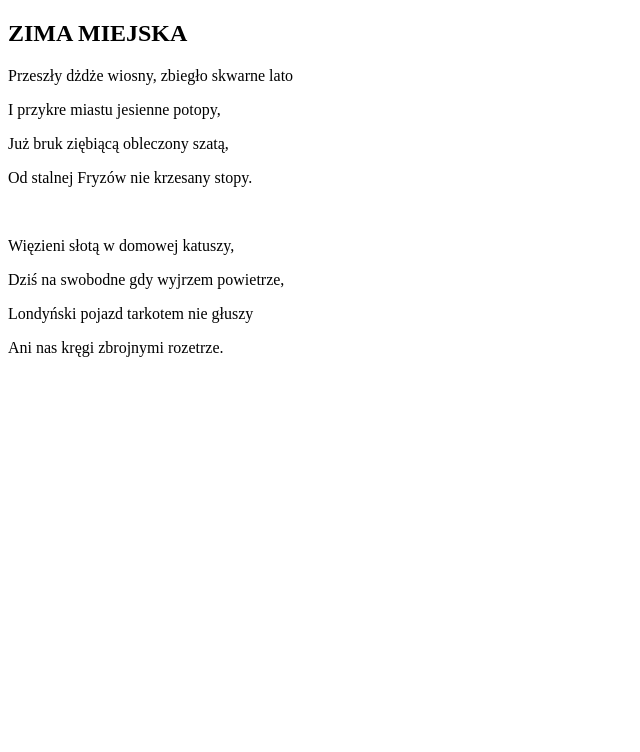
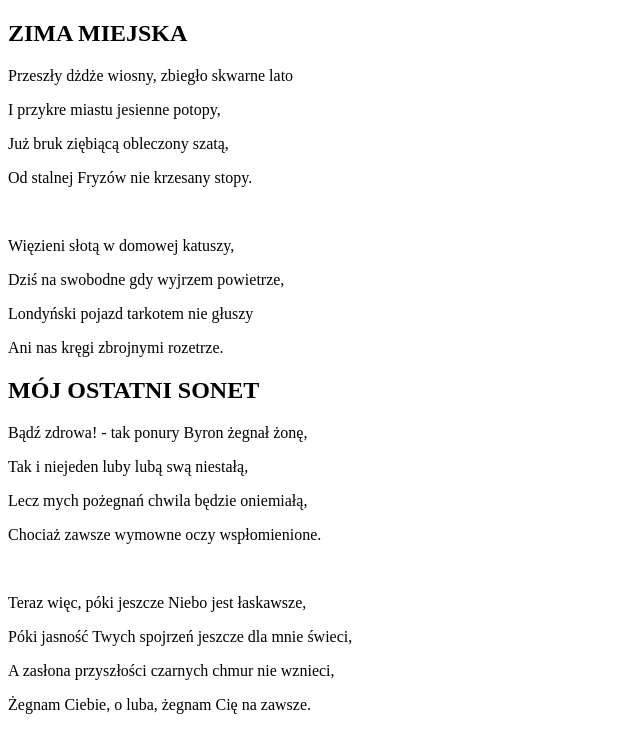
Before and after one commit to MarcinDobrzanski/GitKurs, a plain HTML site: page index.html in a window 1280 px wide. Shown: the whole page, without its empty margins (0-640 px from the left). Drawn offline with Linux system fonts and the light colour scheme.

Commit message:
Add norwid podem

```diff
--- a/index.html
+++ b/index.html
@@ -17,13 +17,24 @@
 					<p>I przykre miastu jesienne potopy,</p>
 					<p>Już bruk ziębiącą obleczony szatą,</p>
 					<p>Od stalnej Fryzów nie krzesany stopy.</p>
-                    <br>
+					<br />
 					<p>Więzieni słotą w domowej katuszy,</p>
 					<p>Dziś na swobodne gdy wyjrzem powietrze,</p>
 					<p>Londyński pojazd tarkotem nie głuszy</p>
 					<p>Ani nas kręgi zbrojnymi rozetrze.</p>
 				</div>
-                <div class="norwid"></div>
+				<div class="norwid">
+					<h2>MÓJ OSTATNI SONET</h2>
+					<p><span>Bądź zdrowa!</span> - tak ponury Byron żegnał żonę,</p>
+					<p>Tak i niejeden luby lubą swą niestałą,</p>
+					<p>Lecz mych pożegnań chwila będzie oniemiałą,</p>
+					<p>Chociaż zawsze wymowne oczy wspłomienione.</p>
+					<br />
+					<p>Teraz więc, póki jeszcze Niebo jest łaskawsze,</p>
+					<p>Póki jasność Twych spojrzeń jeszcze dla mnie świeci,</p>
+					<p>A zasłona przyszłości czarnych chmur nie wznieci,</p>
+					<p>Żegnam Ciebie, o luba, żegnam Cię na zawsze.</p>
+				</div>
 			</section>
 		</main>
 		<footer></footer>
```
Lines whose indentation alone changed are shown as unchanged.
